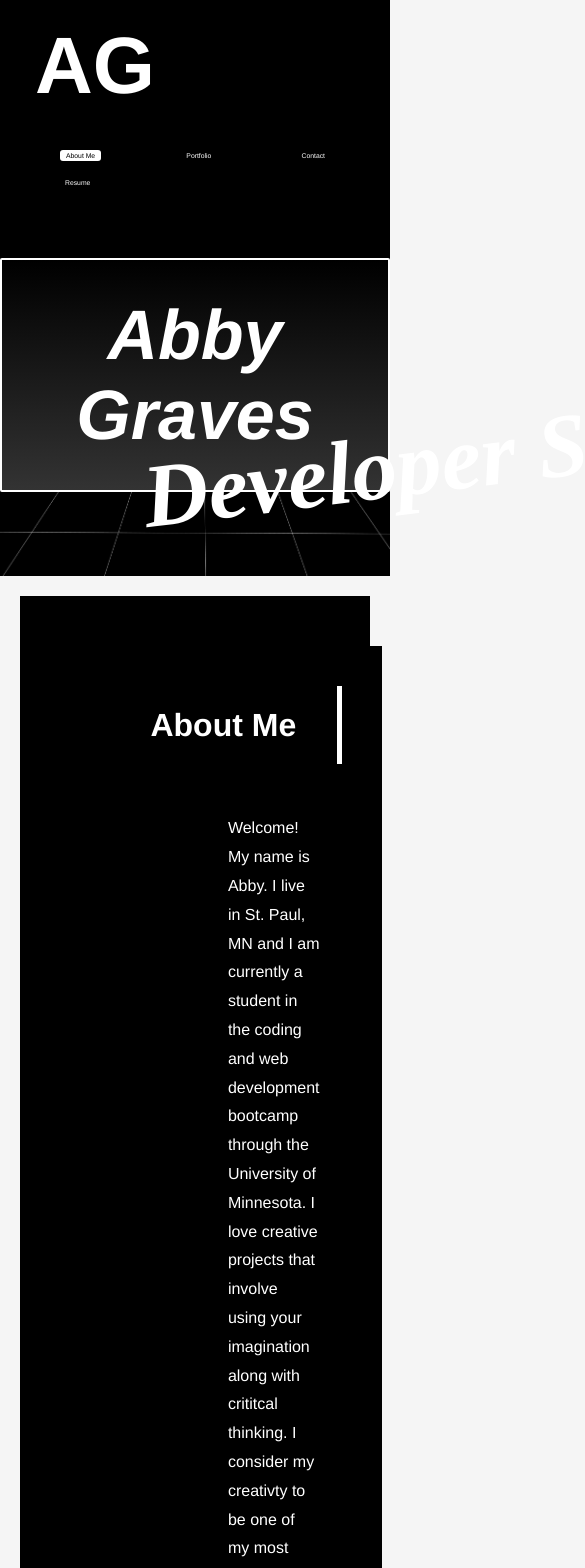
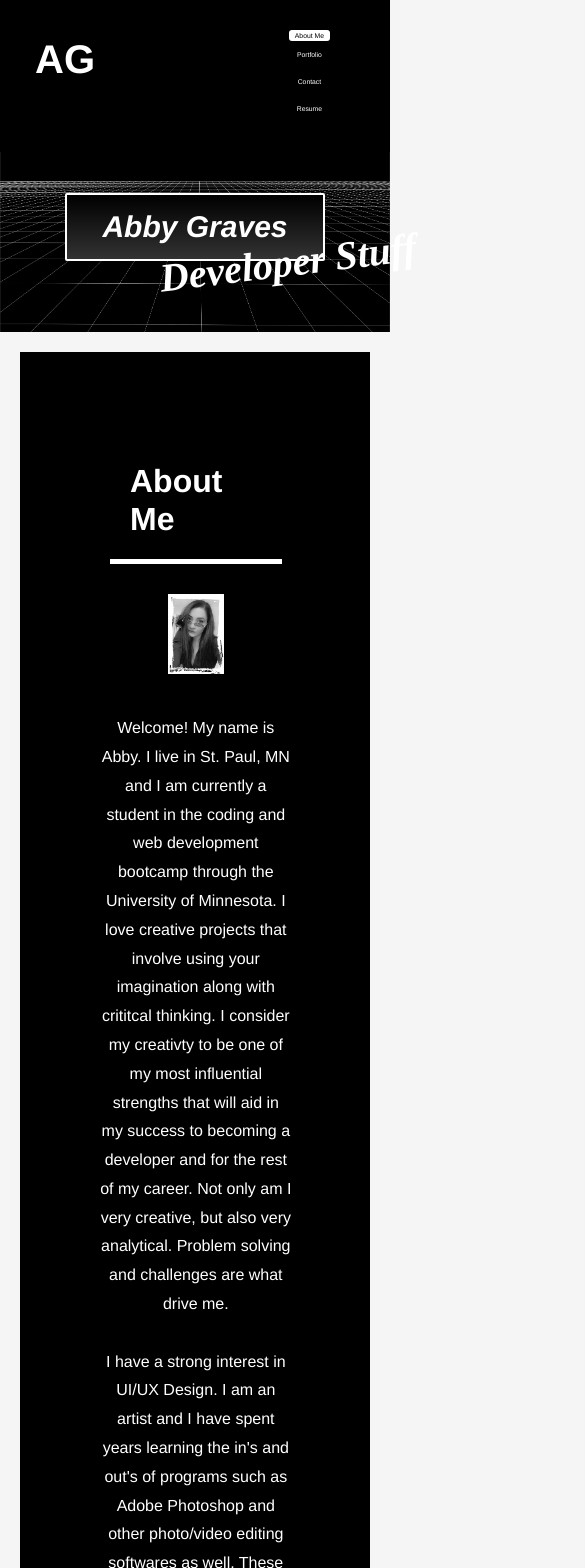
Before and after one commit to abbygraves/abbygraves-portfolio, a React (Create React App) app: page / in a window 390 px wide. Shown: the top 1568 px of the page, 585 px wide, since content can reach past the window. Built offline with nearby package versions, Linux system fonts and the light colour scheme.

Commit message:
added deployed app link to readme and added media queries to CSS for responsive design

```diff
--- a/src/index.css
+++ b/src/index.css
@@ -313,3 +313,151 @@ footer ul li a:hover {
   border-radius: 3px;
 }
 /* FOOTER STYLE END */
+
+
+/* - - - - - - - - - - - - - - - - - - - - - - - - - - - - - - - - - - - - - - -  */
+
+
+/* —————— MEDIA QUERIES —————— */
+
+/* MEDIA QUERY FOR SMALLER DESKTOP SCREENS AND SMALLER */
+@media screen and (max-width:1125px) {
+  .hero {
+    height: 300px;
+  }
+
+  .hero-name {
+    margin-top: 10px;
+  }
+
+  .hero-name p {
+    padding: 25px 55px;
+    font-size: 45px;
+  }
+
+  .hero-text {
+    left: 22%;
+    top: 43%;
+  }
+
+  .hero-text p {
+    font-size: 60px;
+  }
+
+  .other {
+    margin-bottom: 10px;
+  }
+
+  .sections h2 {
+    border-right: none;
+    border-bottom: 5px solid var(--secondary-color);
+    margin-bottom: 30px;
+  }
+
+  .section-content {
+    flex: 100%;
+    margin: 0;
+    text-align: center;
+  }
+}
+
+
+/* MEDIA QUERY FOR MOBILE PHONES AND SMALLER */
+@media screen and (max-width: 575px) {
+  header {
+    padding: 0 35px;
+  }
+
+  header h1 a {
+    font-size: 40px;
+  }
+
+  header nav ul {
+    flex-direction: column;
+  }
+
+  .hero {
+    height: 180px;
+  }
+
+  .hero-name {
+    margin-top: 0px;
+    margin-bottom: 30px;
+  }
+
+  .hero-name p {
+    padding: 15px 35px;
+    font-size: 30px;
+  }
+
+  .hero-text {
+    left: 22%;
+    top: 46%;
+  }
+
+  .hero-text p {
+    font-size: 40px;
+  }
+
+  .section-content {
+    flex-direction: column;
+    line-height: 1.3;
+  }
+
+  .about-me {
+    flex-direction: column;
+  }
+
+  .about-me img {
+    width: 50%;
+  }
+
+  .about-me p {
+    text-align: center;
+    width: 100%;
+  }
+
+  .main {
+    border: 5px solid var(--secondary-color);
+  }
+
+  .other {
+    flex-direction: column;
+    border: none;
+  }
+
+  .container {
+    width: 100%;
+  }
+
+  .container img {
+    height: 75px;
+  }
+
+  .text-block {
+    bottom: 10px;
+    padding: 5px 10px;
+    text-align: left;
+  }
+
+  .text-block p {
+    font-size: 12px;
+  }
+
+  .text-block span {
+    font-size: 9px;
+  }
+
+  .contact-info {
+    padding: 0;
+  }
+
+  .contact-info ul li {
+    flex-direction: column;
+    padding: 10px;
+  }
+
+  .contact-info ul li a {
+    padding: 5px;
+  }
+}
```
Also changed, not shown: 1 other file (tests, documents, lock files or other folders).
